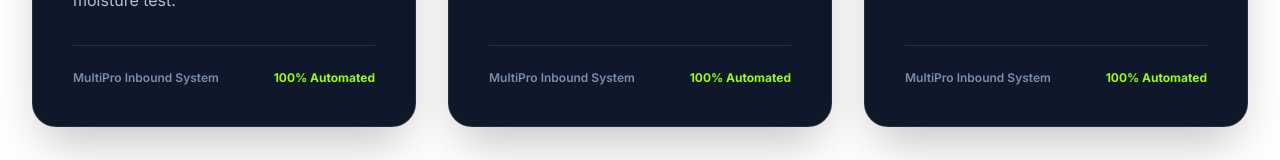
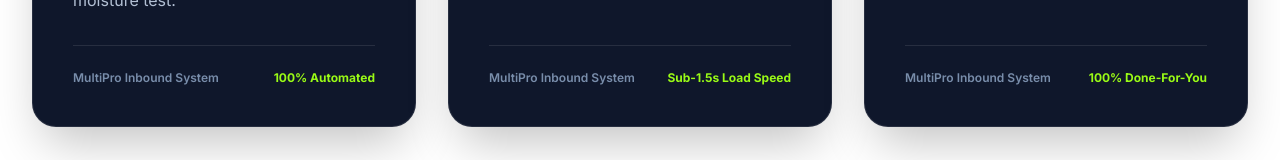
Before and after one commit to mahabubkabir40-ai/multipro-digital, a Next.js app: page / in a window 1280 px wide. Shown: the part 2643-2803 px from the top of the page. Built offline with nearby package versions, Linux system fonts and the light colour scheme; a web font is replaced by a local one.

Commit message:
Align pillar badges: Pillar 3 to 100% Done-For-You and Pillar 2 to Sub-1.5s Load Speed

```diff
--- a/src/components/HowItWorks.tsx
+++ b/src/components/HowItWorks.tsx
@@ -8,6 +8,7 @@ export default function HowItWorks() {
       hook: "Stop wasting time giving rough quotes over the phone.",
       body: "We build an interactive calculator directly into your homepage. Homeowners select their garage size (2-car, 3-car, basement), choose their coating (Full Flake, Metallic, Solid), see an estimated price range, and submit their phone number to book an on-site moisture test.",
       icon: <Calculator className="w-8 h-8 text-brand-lime" />,
+      tag: "100% Automated",
     },
     {
       id: "02",
@@ -15,6 +16,7 @@ export default function HowItWorks() {
       hook: "Showcase your work without the mobile lag.",
       body: "Most contractor websites fail Google PageSpeed tests because of heavy, uncompressed photos. We build clean-coded sites that load in under 1.5 seconds, featuring interactive Before/After sliders comparing cracked concrete to mirror-finish floors.",
       icon: <Zap className="w-8 h-8 text-brand-lime" />,
+      tag: "Sub-1.5s Load Speed",
     },
     {
       id: "03",
@@ -22,6 +24,7 @@ export default function HowItWorks() {
       hook: "Own your city's most profitable zip codes.",
       body: "Over 80% of homeowners looking for garage coatings click the top 3 spots on Google Maps. We optimize your Google Business Profile, build localized city landing pages, and drive high-intent residential and commercial leads straight to your phone.",
       icon: <MapPin className="w-8 h-8 text-brand-lime" />,
+      tag: "100% Done-For-You",
     },
   ];
 
@@ -79,7 +82,7 @@ export default function HowItWorks() {
 
               <div className="mt-8 pt-6 border-t border-white/10 flex items-center justify-between text-xs font-semibold text-blue-200/60">
                 <span>MultiPro Inbound System</span>
-                <span className="text-brand-lime font-bold">100% Automated</span>
+                <span className="text-brand-lime font-bold">{pillar.tag}</span>
               </div>
             </div>
           ))}
```
